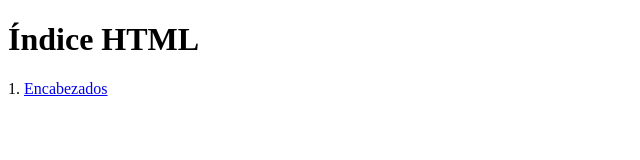
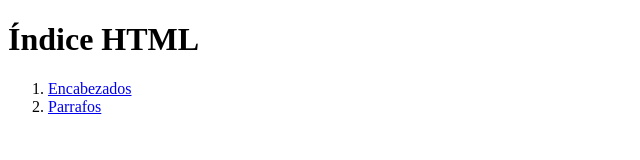
Before and after one commit to jesusgpa/2024-2025-CSAAI-Practicas, a plain HTML site: page P1/S2/index.html in a window 1280 px wide. Shown: the whole page, without its empty margins (0-640 px from the left). Drawn offline with Linux system fonts and the light colour scheme.

Commit message:
indice 2

```diff
--- a/P1/S2/index.html
+++ b/P1/S2/index.html
@@ -9,6 +9,10 @@
 </head>
 <body>
     <h1>Índice HTML</h1>
-    <p>1. <a href="https://jesusgpa.github.io/2024-2025-CSAAI-Practicas/P1/S2/encabezados.html">Encabezados</a></p>
+
+    <ol>
+        <li><a href="https://jesusgpa.github.io/2024-2025-CSAAI-Practicas/P1/S2/encabezados.html">Encabezados</a></li>
+        <li><a href="https://jesusgpa.github.io/2024-2025-CSAAI-Practicas/P1/S2/parrafos.html">Parrafos</a></li>
+    </ol>
 </body>
 </html>
```
